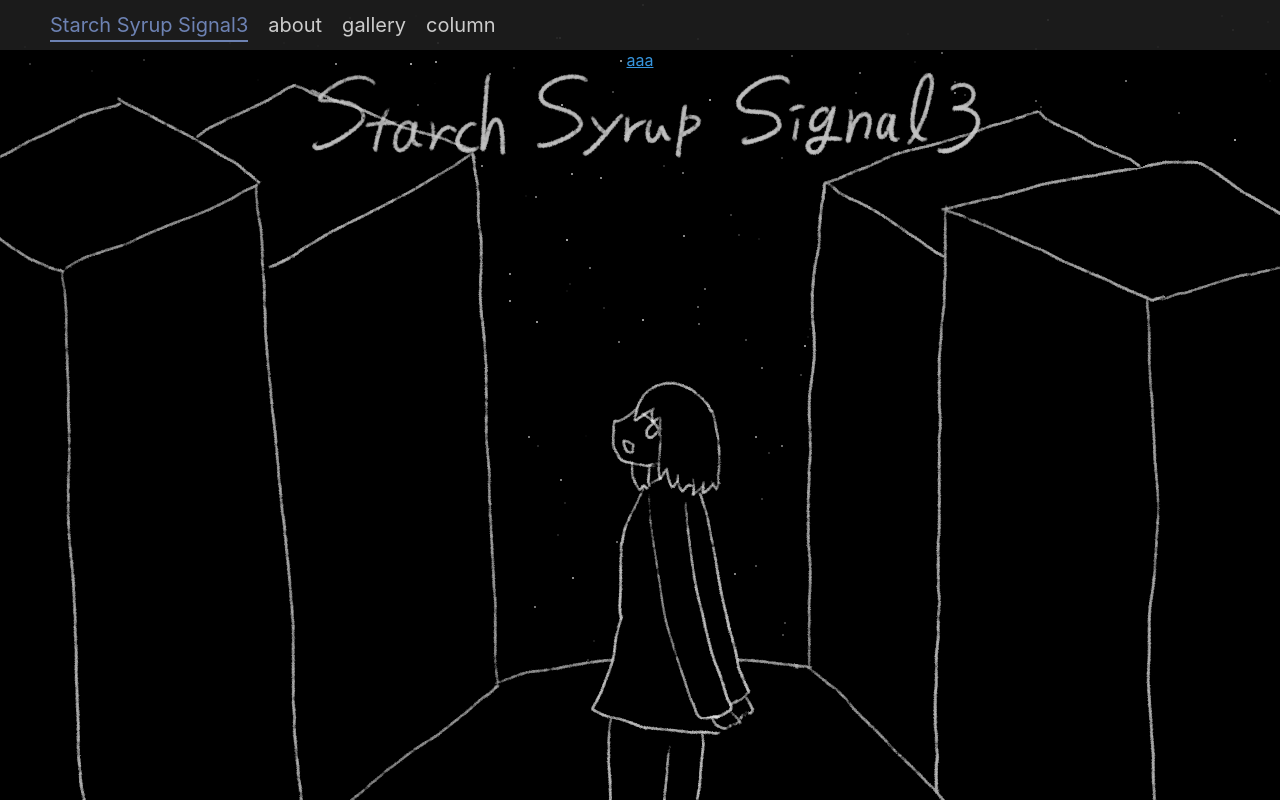
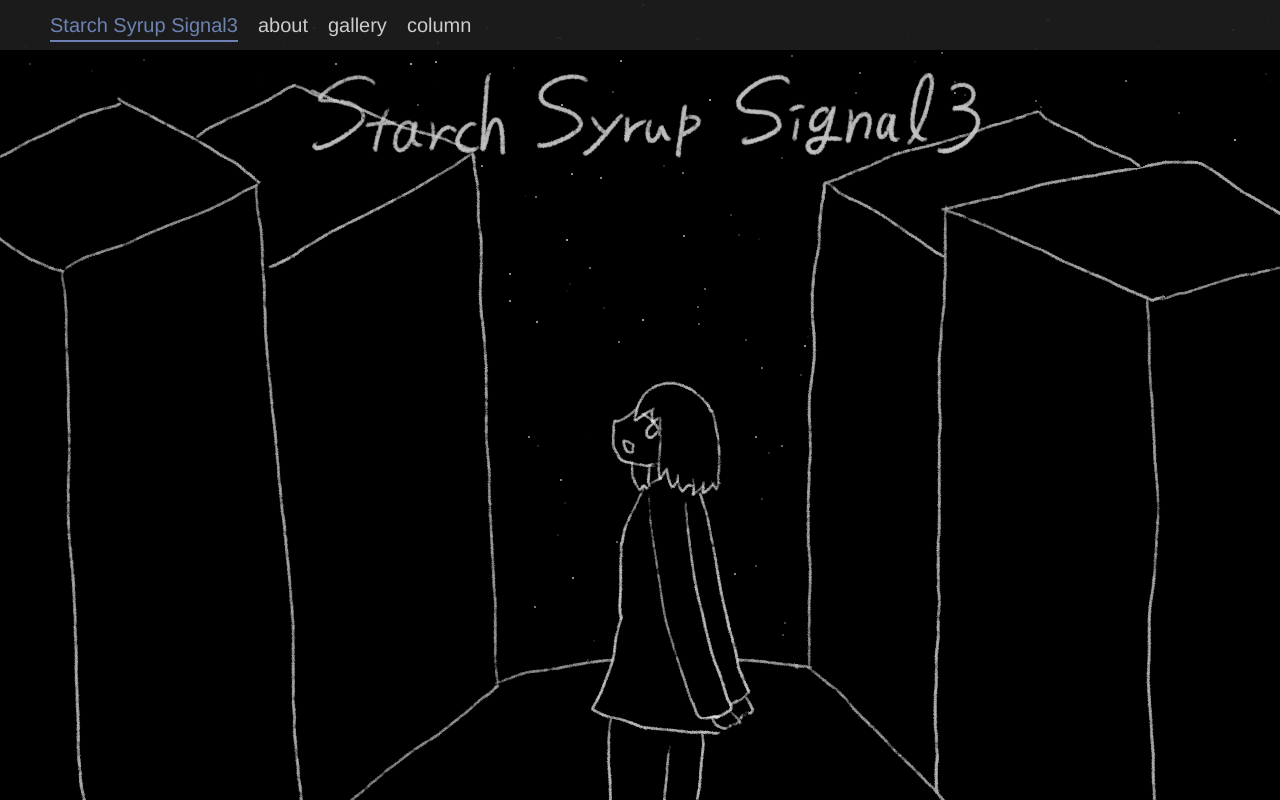
Before and after one commit to mizzsig/sssignal3, a Nuxt app in the folder app/front/: page / in a window 1280 px wide. Built offline with nearby package versions, Linux system fonts and the light colour scheme; no server answers.

Commit message:
font-family更新

```diff
--- a/app/front/layouts/columnEdit.vue
+++ b/app/front/layouts/columnEdit.vue
@@ -124,3 +124,12 @@ export default {
 <style lang="scss" scoped>
 @import "@/assets/scss/defaultLayout";
 </style>
+
+<style>
+html {
+  font-family: 'Avenir','Helvetica Neue','Helvetica','Arial','Hiragino Sans','ヒラギノ角ゴシック',YuGothic,'Yu Gothic','メイリオ', Meiryo,'ＭＳ Ｐゴシック','MS PGothic',sans-serif;
+  font-size: 16px;
+  -moz-osx-font-smoothing: grayscale;
+  -webkit-font-smoothing: antialiased;
+}
+</style>
--- a/app/front/layouts/default.vue
+++ b/app/front/layouts/default.vue
@@ -47,7 +47,6 @@
         <input type="text" id="nuxt-link-url">
         <button id="nuxt-link-button" @click="locationHref"></button>
     </div>
-    <nuxt-link to="/column/aaa">aaa</nuxt-link>
   </div>
 </template>
 
@@ -108,8 +107,7 @@ export default {
 
 <style lang="scss">
 html {
-  font-family: "Source Sans Pro", -apple-system, BlinkMacSystemFont, "Segoe UI",
-    Roboto, "Helvetica Neue", Arial, sans-serif;
+  font-family: 'Avenir','Helvetica Neue','Helvetica','Arial','Hiragino Sans','ヒラギノ角ゴシック',YuGothic,'Yu Gothic','メイリオ', Meiryo,'ＭＳ Ｐゴシック','MS PGothic',sans-serif;
   font-size: 16px;
   -moz-osx-font-smoothing: grayscale;
   -webkit-font-smoothing: antialiased;
```
